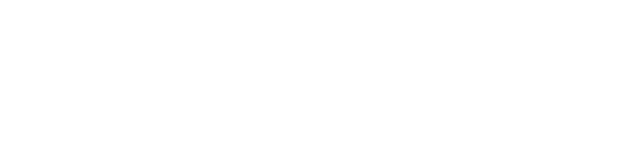
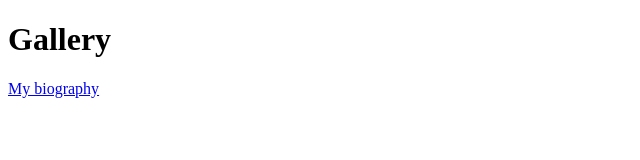
Before and after one commit to frontend132/HW3, a plain HTML site: page gallery.html in a window 1280 px wide. Shown: the whole page, without its empty margins (0-640 px from the left). Drawn offline with Linux system fonts and the light colour scheme.

Commit message:
Commit 4

```diff
--- a/gallery.html
+++ b/gallery.html
@@ -4,9 +4,15 @@
     <meta charset="UTF-8">
     <meta http-equiv="X-UA-Compatible" content="IE=edge">
     <meta name="viewport" content="width=device-width, initial-scale=1.0">
-    <title>Document</title>
+    <title>Gallery</title>
 </head>
 <body>
+    <header>
+        <h1>Gallery</h1>
+        <nav>
+            <a href="index.html" target="_blank">My biography</a>
+        </nav>
 
+    </header>
 </body>
 </html>
```
Also changed, not shown: index.html (+1 -1 lines).
